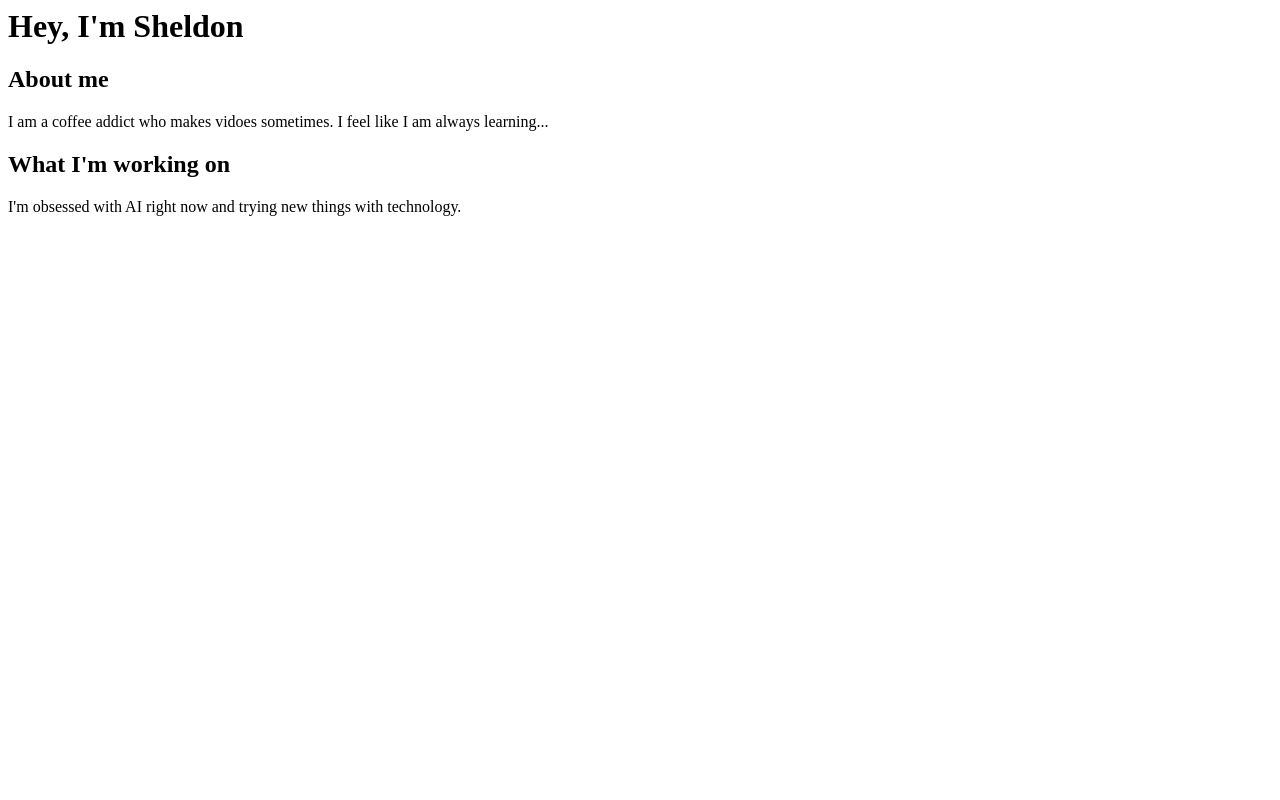
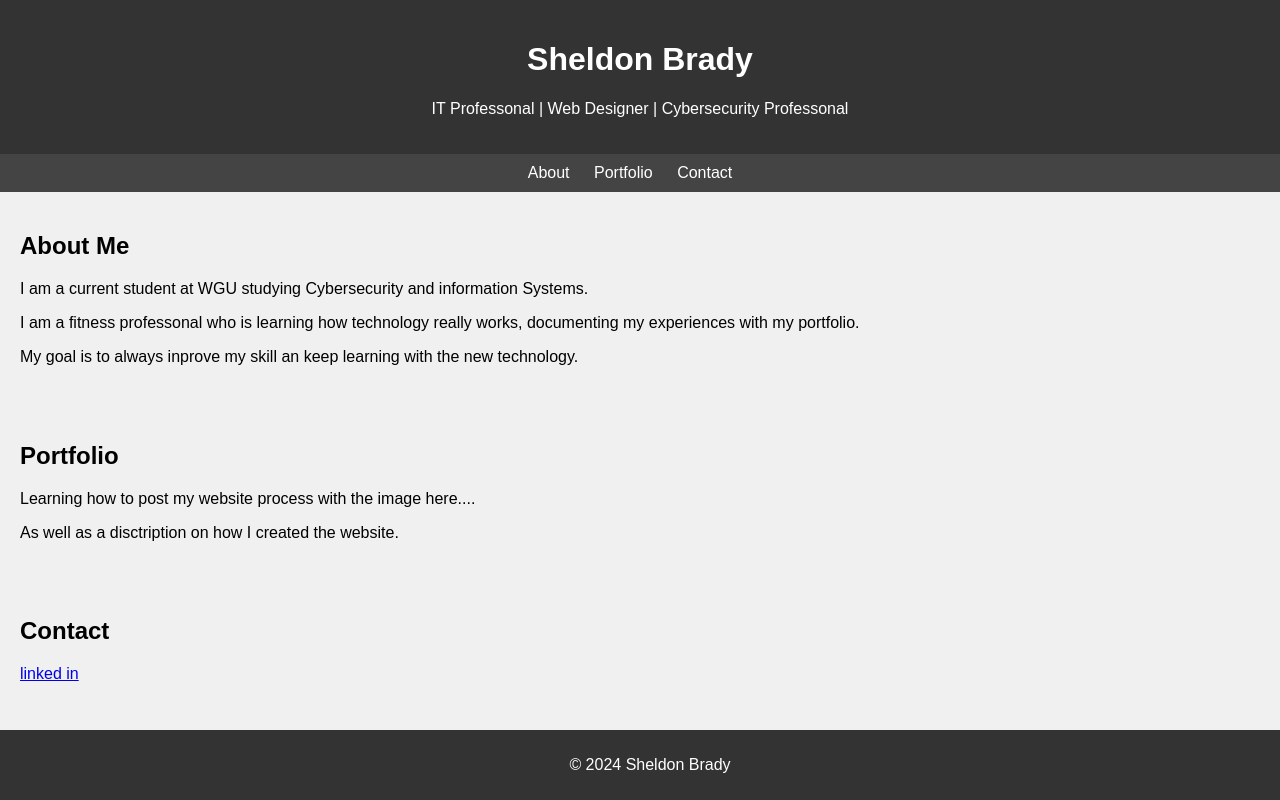
Before and after one commit to lvsbrady10/MYwebsite, a plain HTML site: page index.html in a window 1280 px wide. Drawn offline with Linux system fonts and the light colour scheme.

Commit message:
Update index.html

```diff
--- a/index.html
+++ b/index.html
@@ -1,16 +1,88 @@
+<!DOCTYPE html>
+<html lang="en">
+<head>
+    <meta charset="UTF-8">
+    <meta name="viewport" content="width=device-width, initial-scale=1.0">
+    <title>Your Portfolio</title>
+    <style>
+        /* Add your CSS styles here */
+        body {
+            font-family: Arial, sans-serif;
+            margin: 0;
+            padding: 0;
+            background-color: #f0f0f0;
+        }
+        header {
+            background-color: #333;
+            color: #fff;
+            padding: 20px;
+            text-align: center;
+        }
+        nav {
+            background-color: #444;
+            padding: 10px;
+        }
+        nav ul {
+            list-style-type: none;
+            margin: 0;
+            padding: 0;
+            text-align: center;
+        }
+        nav ul li {
+            display: inline;
+            margin-right: 20px;
+        }
+        nav ul li a {
+            color: #fff;
+            text-decoration: none;
+        }
+        section {
+            padding: 20px;
+        }
+        footer {
+            background-color: #333;
+            color: #fff;
+            text-align: center;
+            padding: 10px;
+            position: fixed;
+            bottom: 0;
+            width: 100%;
+        }
+    </style>
+</head>
+<body>
+    <header>
+        <h1>Sheldon Brady</h1>
+        <p>IT Professonal | Web Designer | Cybersecurity Professonal</p>
+    </header>
+    <nav>
+        <ul>
+            <li><a href="#about">About</a></li>
+            <li><a href="#portfolio">Portfolio</a></li>
+            <li><a href="#contact">Contact</a></li>
+        </ul>
+    </nav>
+    <section id="about">
+        <h2>About Me</h2>
+        <p> I am a current student at WGU studying Cybersecurity and information Systems.</p>
+        <p> I am a fitness professonal who is learning how technology really works, documenting my experiences with my portfolio.</p>
+        <p> My goal is to always inprove my skill an keep learning with the new technology.</p>
+        </p>
+    </section>
+    <section id="portfolio">
+        <h2>Portfolio</h2>
+        <p> Learning how to post my website process with the image here....</p>
+        <p> As well as a disctription on how I created the website.</p>
 
-<html>
-    <h1>
-        Hey, I'm Sheldon
-    </h1>
-    <body>
-        <h2>About me</h2>
-        <p>
-            I am a coffee addict who makes vidoes sometimes. I feel like I am always learning...
-        </p>
-        <h2>What I'm working on</h2>
-        <p>
-            I'm obsessed with AI right now and trying new things with technology.
-        </p>
-    </body>
+    </section>
+    <section id="contact">
+        <h2>Contact</h2>
+        <a href="www.linkedin.com/in/sbrady21" target=_blank Title="This takes you to my linked in profile " >
+        <p>linked in </p>
+        </a>
+    </section>
+    <footer>
+        <p>&copy; 2024 Sheldon Brady</p>
+    </footer>
+</body>
 </html>
```
